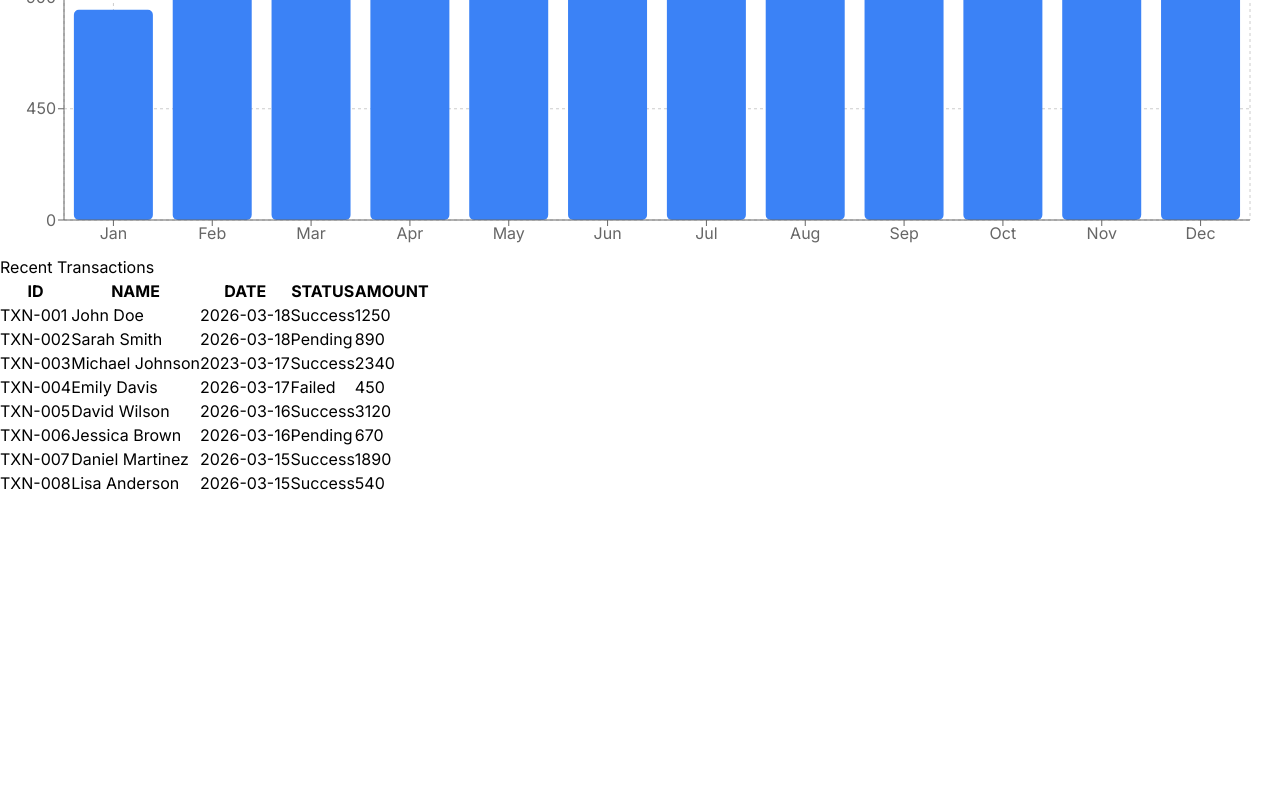
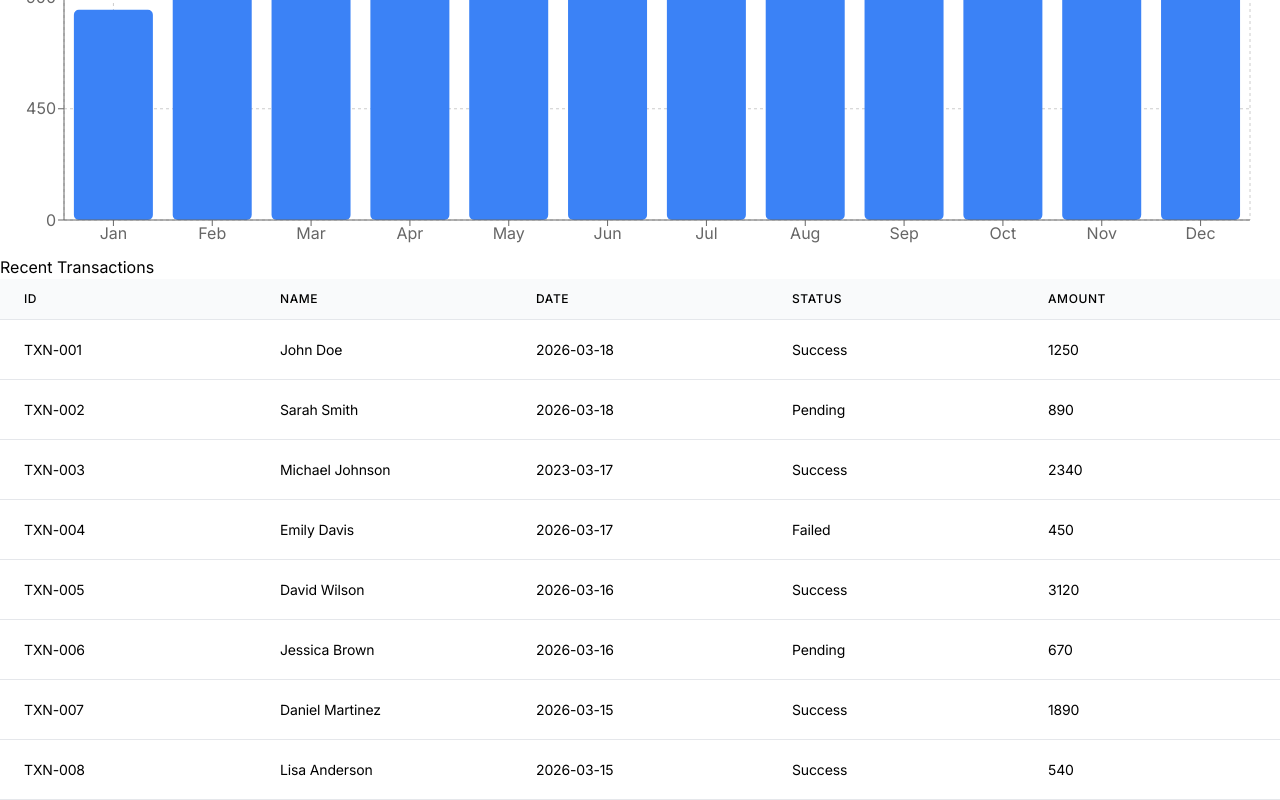
Before and after one commit to agviray/saas-analytics-dashboard, a Next.js app: page / in a window 1280 px wide. Shown: the part 1353-2153 px from the top of the page. Before the commit the page ends 1848 px from the top, so only its background shows below. Built offline with nearby package versions, Linux system fonts and the light colour scheme.

Commit message:
add initial Table styles

```diff
--- a/app/page.js
+++ b/app/page.js
@@ -243,7 +243,7 @@ const OverviewPage = () => {
         <div>
           <UserGrowthChart data={userGrowthData} />
         </div>
-        <div>
+        <div className="overflow-x-auto">
           <h3>Recent Transactions</h3>
           <Table
             columns={recentTransactionsColumns}
--- a/components/ui/Table.jsx
+++ b/components/ui/Table.jsx
@@ -1,24 +1,39 @@
 const Table = ({ columns, data }) => {
   const renderTableData = (data, columns) => {
     return data.map((item) => (
-      <tr key={item.id}>
+      <tr
+        key={item.id}
+        className="flex justify-center items-start border-b border-gray-200 w-full "
+      >
         {columns.map((col) => (
-          <td key={`${item.id}-${col.key}`}>{item[col.key]}</td>
+          <td
+            key={`${item.id}-${col.key}`}
+            className="flex shrink-0 flex-1 p-6 py-[19.5px]  color-[#101828] text-sm font-normal leading-5 tracking-[-0.15px] w-full"
+          >
+            {item[col.key]}
+          </td>
         ))}
       </tr>
     ));
   };
 
   return (
-    <table>
-      <thead>
-        <tr>
+    <table className="w-full">
+      <thead className="shrink-0 bg-gray-50 border-b border-gray-200 w-full">
+        <tr className="flex shrink-0 w-full">
           {columns.map((col) => (
-            <th key={col.key}>{col.label}</th>
+            <th
+              key={col.key}
+              className="flex-1 p-6 py-3 text-left color-[#6a7282] text-xs font-medium leading-4 tracking-[.6px]"
+            >
+              {col.label}
+            </th>
           ))}
         </tr>
       </thead>
-      <tbody>{renderTableData(data, columns)}</tbody>
+      <tbody className="flex flex-col justify-center items-start shrink-0 bg-white w-full">
+        {renderTableData(data, columns)}
+      </tbody>
     </table>
   );
 };
```
